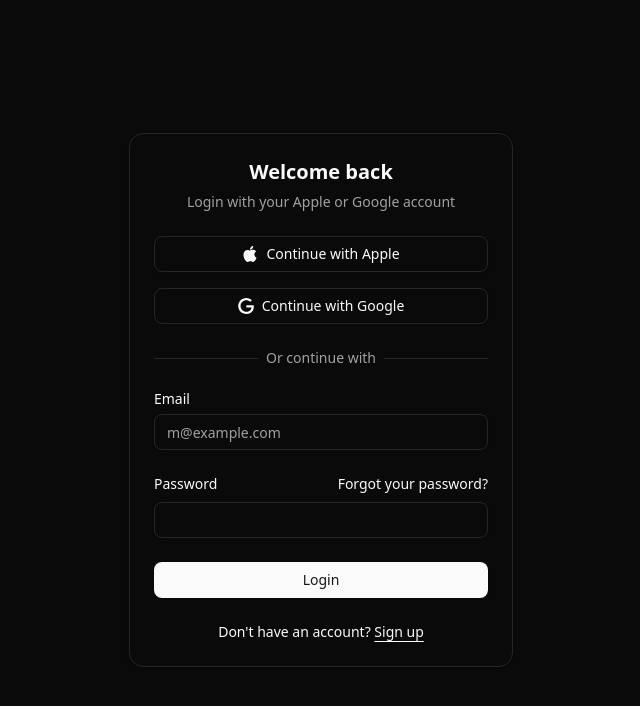
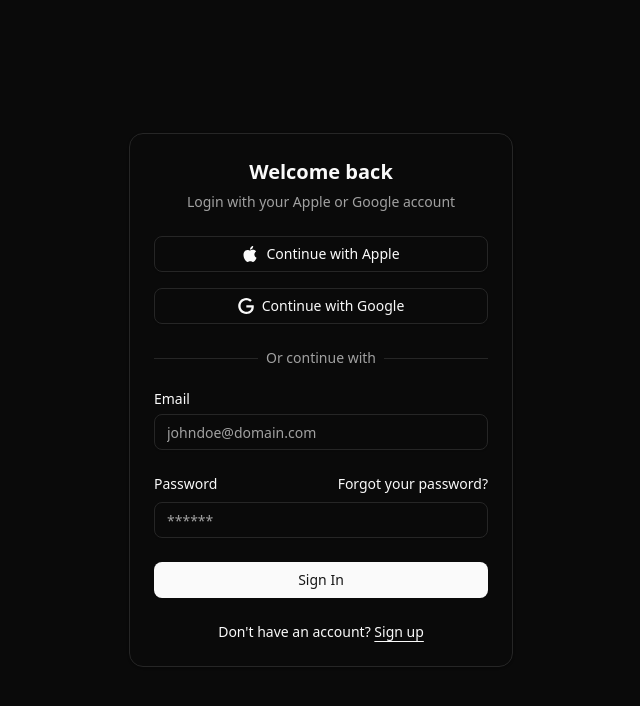
Before and after one commit to devmodes/ip-management-system, a React (Vite) app in the folder web/: page /signin in a window 1280 px wide. Shown: the top 706 px of the page, without its empty margins (319-959 px from the left). Built offline with nearby package versions, Linux system fonts and the light colour scheme.

Commit message:
Added reat hook form and zod validation in the login form

```diff
--- a/web/package.json
+++ b/web/package.json
@@ -11,6 +11,7 @@
     "shadcn:add": "npx shadcn@canary add"
   },
   "dependencies": {
+    "@hookform/resolvers": "^4.1.2",
     "@radix-ui/react-dialog": "^1.1.6",
     "@radix-ui/react-label": "^2.1.2",
     "@radix-ui/react-separator": "^1.1.2",
@@ -23,12 +24,14 @@
     "lucide-react": "^0.476.0",
     "react": "^19.0.0",
     "react-dom": "^19.0.0",
+    "react-hook-form": "^7.54.2",
     "react-redux": "^9.2.0",
     "react-router-dom": "^7.2.0",
     "redux-persist": "^6.0.0",
     "tailwind-merge": "^3.0.2",
     "tailwindcss": "^4.0.9",
-    "tailwindcss-animate": "^1.0.7"
+    "tailwindcss-animate": "^1.0.7",
+    "zod": "^3.24.2"
   },
   "devDependencies": {
     "@eslint/js": "^9.19.0",
--- a/web/src/components/login-form.tsx
+++ b/web/src/components/login-form.tsx
@@ -8,15 +8,23 @@ import {
   CardTitle,
 } from "@components/ui/card";
 import { Input } from "@components/ui/input";
-import { Label } from "@components/ui/label";
 import { Link } from "react-router-dom";
 import { useLoginForm } from "@hooks/useLoginForm";
+import {
+  Form,
+  FormControl,
+  FormField,
+  FormItem,
+  FormLabel,
+  FormMessage,
+} from "@components/ui/form";
+import { Spinner } from "@components/ui/spinner";
 
 export function LoginForm({
   className,
   ...props
 }: React.ComponentPropsWithoutRef<"div">) {
-  const { form, handleChange, handleSubmit } = useLoginForm();
+  const { form, onSubmit, isSubmitting } = useLoginForm();
 
   return (
     <div className={cn("flex flex-col gap-6", className)} {...props}>
@@ -28,10 +36,11 @@ export function LoginForm({
           </CardDescription>
         </CardHeader>
         <CardContent>
-          <form>
+          <Form {...form}>
+            <form onSubmit={onSubmit}>
               <div className="grid gap-6">
                 <div className="flex flex-col gap-4">
-                <Button variant="outline" className="w-full">
+                  <Button type="button" variant="outline" className="w-full">
                     <svg xmlns="http://www.w3.org/2000/svg" viewBox="0 0 24 24">
                       <path
                         d="M12.152 6.896c-.948 0-2.415-1.078-3.96-1.04-2.04.027-3.91 1.183-4.961 3.014-2.117 3.675-.546 9.103 1.519 12.09 1.013 1.454 2.208 3.09 3.792 3.039 1.52-.065 2.09-.987 3.935-.987 1.831 0 2.35.987 3.96.948 1.637-.026 2.676-1.48 3.676-2.948 1.156-1.688 1.636-3.325 1.662-3.415-.039-.013-3.182-1.221-3.22-4.857-.026-3.04 2.48-4.494 2.597-4.559-1.429-2.09-3.623-2.324-4.39-2.376-2-.156-3.675 1.09-4.61 1.09zM15.53 3.83c.843-1.012 1.4-2.427 1.245-3.83-1.207.052-2.662.805-3.532 1.818-.78.896-1.454 2.338-1.273 3.714 1.338.104 2.715-.688 3.559-1.701"
@@ -40,7 +49,7 @@ export function LoginForm({
                     </svg>
                     Continue with Apple
                   </Button>
-                <Button variant="outline" className="w-full">
+                  <Button type="button" variant="outline" className="w-full">
                     <svg xmlns="http://www.w3.org/2000/svg" viewBox="0 0 24 24">
                       <path
                         d="M12.48 10.92v3.28h7.84c-.24 1.84-.853 3.187-1.787 4.133-1.147 1.147-2.933 2.4-6.053 2.4-4.827 0-8.6-3.893-8.6-8.72s3.773-8.72 8.6-8.72c2.6 0 4.507 1.027 5.907 2.347l2.307-2.307C18.747 1.44 16.133 0 12.48 0 5.867 0 .307 5.387.307 12s5.56 12 12.173 12c3.573 0 6.267-1.173 8.373-3.36 2.16-2.16 2.84-5.213 2.84-7.667 0-.76-.053-1.467-.173-2.053H12.48z"
@@ -57,20 +66,31 @@ export function LoginForm({
                 </div>
                 <div className="grid gap-6">
                   <div className="grid gap-2">
-                  <Label htmlFor="email">Email</Label>
+                    <FormField
+                      control={form.control}
+                      name="email"
+                      render={({ field }) => (
+                        <FormItem>
+                          <FormLabel>Email</FormLabel>
+                          <FormControl>
                             <Input
-                    id="email"
-                    name="email"
-                    type="email"
-                    placeholder="m@example.com"
-                    required
-                    value={form.email}
-                    onChange={handleChange}
+                              placeholder="johndoe@domain.com"
+                              {...field}
+                            />
+                          </FormControl>
+                          <FormMessage />
+                        </FormItem>
+                      )}
                     />
                   </div>
                   <div className="grid gap-2">
+                    <FormField
+                      control={form.control}
+                      name="password"
+                      render={({ field }) => (
+                        <FormItem>
                           <div className="flex items-center">
-                    <Label htmlFor="password">Password</Label>
+                            <FormLabel>Password</FormLabel>
                             <a
                               href="#"
                               className="ml-auto text-sm underline-offset-4 hover:underline"
@@ -78,17 +98,25 @@ export function LoginForm({
                               Forgot your password?
                             </a>
                           </div>
+                          <FormControl>
                             <Input
-                    id="password"
                               type="password"
-                    name="password"
-                    required
-                    value={form.password}
-                    onChange={handleChange}
+                              placeholder="******"
+                              {...field}
+                            />
+                          </FormControl>
+                          <FormMessage />
+                        </FormItem>
+                      )}
                     />
                   </div>
-                <Button type="submit" className="w-full" onClick={handleSubmit}>
-                  Login
+                  <Button
+                    type="submit"
+                    className="w-full"
+                    disabled={isSubmitting}
+                  >
+                    {isSubmitting && <Spinner />}
+                    {isSubmitting ? "Loading..." : "Sign In"}
                   </Button>
                 </div>
                 <div className="text-center text-sm">
@@ -99,6 +127,7 @@ export function LoginForm({
                 </div>
               </div>
             </form>
+          </Form>
         </CardContent>
       </Card>
     </div>
--- /dev/null
+++ b/web/src/components/ui/form.tsx
@@ -0,0 +1,166 @@
+import * as React from "react";
+import * as LabelPrimitive from "@radix-ui/react-label";
+import { Slot } from "@radix-ui/react-slot";
+import {
+  Controller,
+  ControllerProps,
+  FieldPath,
+  FieldValues,
+  FormProvider,
+  useFormContext,
+  useFormState,
+} from "react-hook-form";
+
+import { cn } from "@lib/utils";
+import { Label } from "@components/ui/label";
+
+const Form = FormProvider;
+
+type FormFieldContextValue<
+  TFieldValues extends FieldValues = FieldValues,
+  TName extends FieldPath<TFieldValues> = FieldPath<TFieldValues>
+> = {
+  name: TName;
+};
+
+const FormFieldContext = React.createContext<FormFieldContextValue>(
+  {} as FormFieldContextValue
+);
+
+const FormField = <
+  TFieldValues extends FieldValues = FieldValues,
+  TName extends FieldPath<TFieldValues> = FieldPath<TFieldValues>
+>({
+  ...props
+}: ControllerProps<TFieldValues, TName>) => {
+  return (
+    <FormFieldContext.Provider value={{ name: props.name }}>
+      <Controller {...props} />
+    </FormFieldContext.Provider>
+  );
+};
+
+const useFormField = () => {
+  const fieldContext = React.useContext(FormFieldContext);
+  const itemContext = React.useContext(FormItemContext);
+  const { getFieldState } = useFormContext();
+  const formState = useFormState({ name: fieldContext.name });
+  const fieldState = getFieldState(fieldContext.name, formState);
+
+  if (!fieldContext) {
+    throw new Error("useFormField should be used within <FormField>");
+  }
+
+  const { id } = itemContext;
+
+  return {
+    id,
+    name: fieldContext.name,
+    formItemId: `${id}-form-item`,
+    formDescriptionId: `${id}-form-item-description`,
+    formMessageId: `${id}-form-item-message`,
+    ...fieldState,
+  };
+};
+
+type FormItemContextValue = {
+  id: string;
+};
+
+const FormItemContext = React.createContext<FormItemContextValue>(
+  {} as FormItemContextValue
+);
+
+function FormItem({ className, ...props }: React.ComponentProps<"div">) {
+  const id = React.useId();
+
+  return (
+    <FormItemContext.Provider value={{ id }}>
+      <div
+        data-slot="form-item"
+        className={cn("grid gap-2", className)}
+        {...props}
+      />
+    </FormItemContext.Provider>
+  );
+}
+
+function FormLabel({
+  className,
+  ...props
+}: React.ComponentProps<typeof LabelPrimitive.Root>) {
+  const { error, formItemId } = useFormField();
+
+  return (
+    <Label
+      data-slot="form-label"
+      data-error={!!error}
+      className={cn("data-[error=true]:text-destructive-foreground", className)}
+      htmlFor={formItemId}
+      {...props}
+    />
+  );
+}
+
+function FormControl({ ...props }: React.ComponentProps<typeof Slot>) {
+  const { error, formItemId, formDescriptionId, formMessageId } =
+    useFormField();
+
+  return (
+    <Slot
+      data-slot="form-control"
+      id={formItemId}
+      aria-describedby={
+        !error
+          ? `${formDescriptionId}`
+          : `${formDescriptionId} ${formMessageId}`
+      }
+      aria-invalid={!!error}
+      {...props}
+    />
+  );
+}
+
+function FormDescription({ className, ...props }: React.ComponentProps<"p">) {
+  const { formDescriptionId } = useFormField();
+
+  return (
+    <p
+      data-slot="form-description"
+      id={formDescriptionId}
+      className={cn("text-muted-foreground text-sm", className)}
+      {...props}
+    />
+  );
+}
+
+function FormMessage({ className, ...props }: React.ComponentProps<"p">) {
+  const { error, formMessageId } = useFormField();
+  const body = error ? String(error?.message) : props.children;
+
+  if (!body) {
+    return null;
+  }
+
+  return (
+    <p
+      data-slot="form-message"
+      id={formMessageId}
+      className={cn("text-destructive-foreground text-sm", className)}
+      {...props}
+    >
+      {body}
+    </p>
+  );
+}
+
+export {
+  useFormField,
+  Form,
+  FormItem,
+  FormLabel,
+  FormControl,
+  FormDescription,
+  FormMessage,
+  FormField,
+};
--- /dev/null
+++ b/web/src/components/ui/spinner.tsx
@@ -0,0 +1,26 @@
+import { cn } from "@lib/utils";
+
+export interface ISVGProps extends React.SVGProps<SVGSVGElement> {
+  size?: number;
+  className?: string;
+}
+
+export const Spinner = ({ size = 24, className, ...props }: ISVGProps) => {
+  return (
+    <svg
+      xmlns="http://www.w3.org/2000/svg"
+      width={size}
+      height={size}
+      {...props}
+      viewBox="0 0 24 24"
+      fill="none"
+      stroke="currentColor"
+      strokeWidth="2"
+      strokeLinecap="round"
+      strokeLinejoin="round"
+      className={cn("animate-spin", className)}
+    >
+      <path d="M21 12a9 9 0 1 1-6.219-8.56" />
+    </svg>
+  );
+};
--- a/web/src/hooks/useLoginForm.ts
+++ b/web/src/hooks/useLoginForm.ts
@@ -1,45 +1,34 @@
 import { useSigninMutation } from "@services/auth-service";
-import { ChangeEvent, useEffect, useState } from "react";
+import { useForm } from "react-hook-form";
+import { zodResolver } from "@hookform/resolvers/zod";
+import { z } from "zod";
 
-type LoginForm = {
-  email: string;
-  password: string;
-};
+const loginFormSchema = z.object({
+  email: z.string().email(),
+  password: z.string().min(6),
+});
 
-export const useLoginForm = () => {
-  const [form, setForm] = useState<LoginForm>({
-    email: "",
-    password: "",
+type LoginForm = z.infer<typeof loginFormSchema>;
+
+export const useLoginForm = (defaultValues?: LoginForm) => {
+  const form = useForm<LoginForm>({
+    resolver: zodResolver(loginFormSchema),
+    defaultValues,
   });
-  const [signin, { data, isSuccess, isError, isLoading, error }] =
-    useSigninMutation();
 
-  const handleChange = (e: ChangeEvent<HTMLInputElement>) => {
-    setForm({
-      ...form,
-      [e.target.name]: e.target.value,
-    });
+  const {
+    formState: { isSubmitting },
+  } = form;
+
+  const [signin] = useSigninMutation();
+
+  const onSubmit = async (data: LoginForm) => {
+    await signin(data);
   };
-
-  const handleSubmit = async () => {
-    await signin(form);
-  };
-
-  useEffect(() => {
-    if (data) {
-      console.log(data);
-    }
-  }, [isSuccess]);
-
-  useEffect(() => {
-    if (error) {
-      console.log(error);
-    }
-  }, [isError]);
 
   return {
     form,
-    handleChange,
-    handleSubmit,
+    isSubmitting,
+    onSubmit: form.handleSubmit(onSubmit),
   };
 };
```
Also changed, not shown: 1 other file (tests, documents, lock files or other folders). Lines whose indentation alone changed are shown as unchanged.
